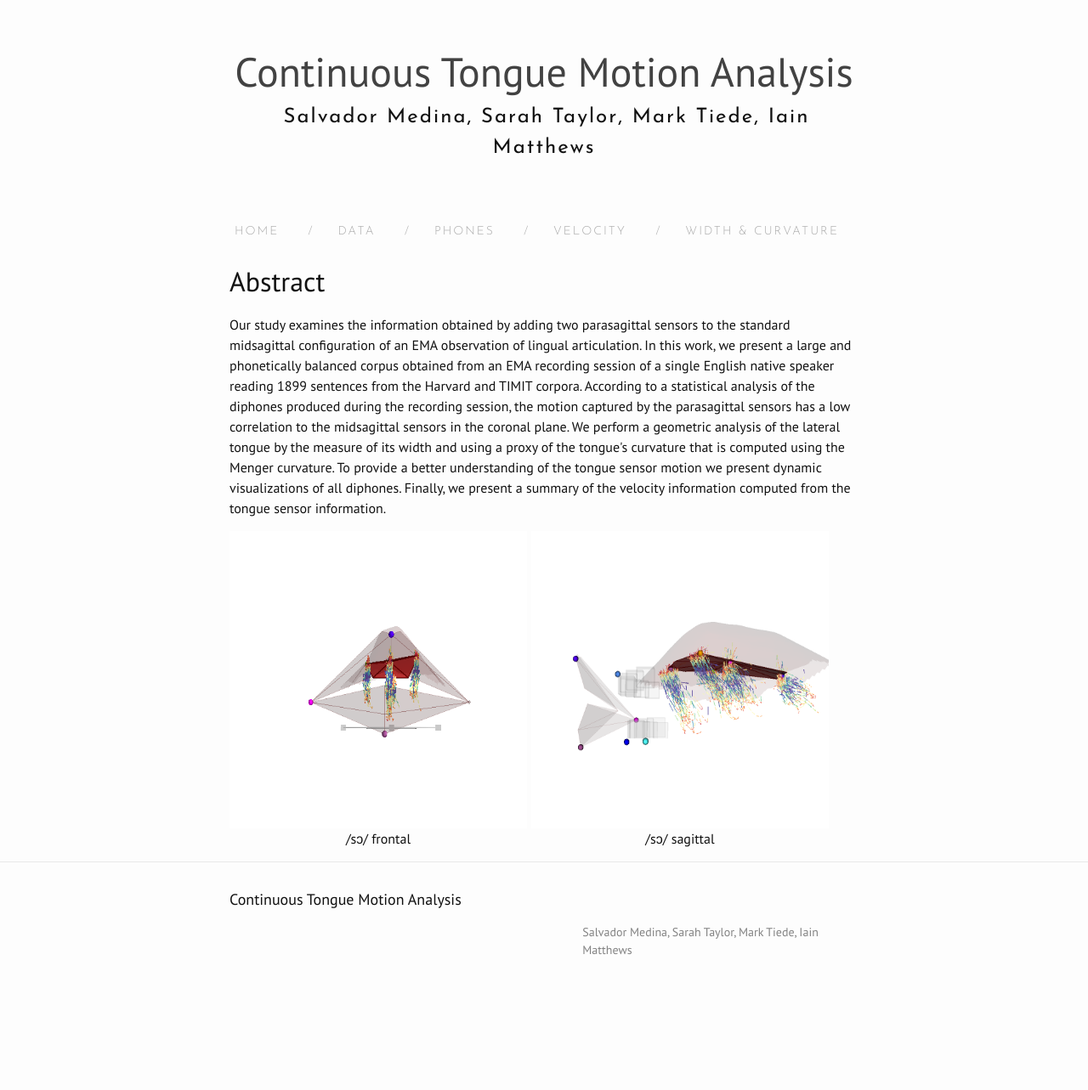
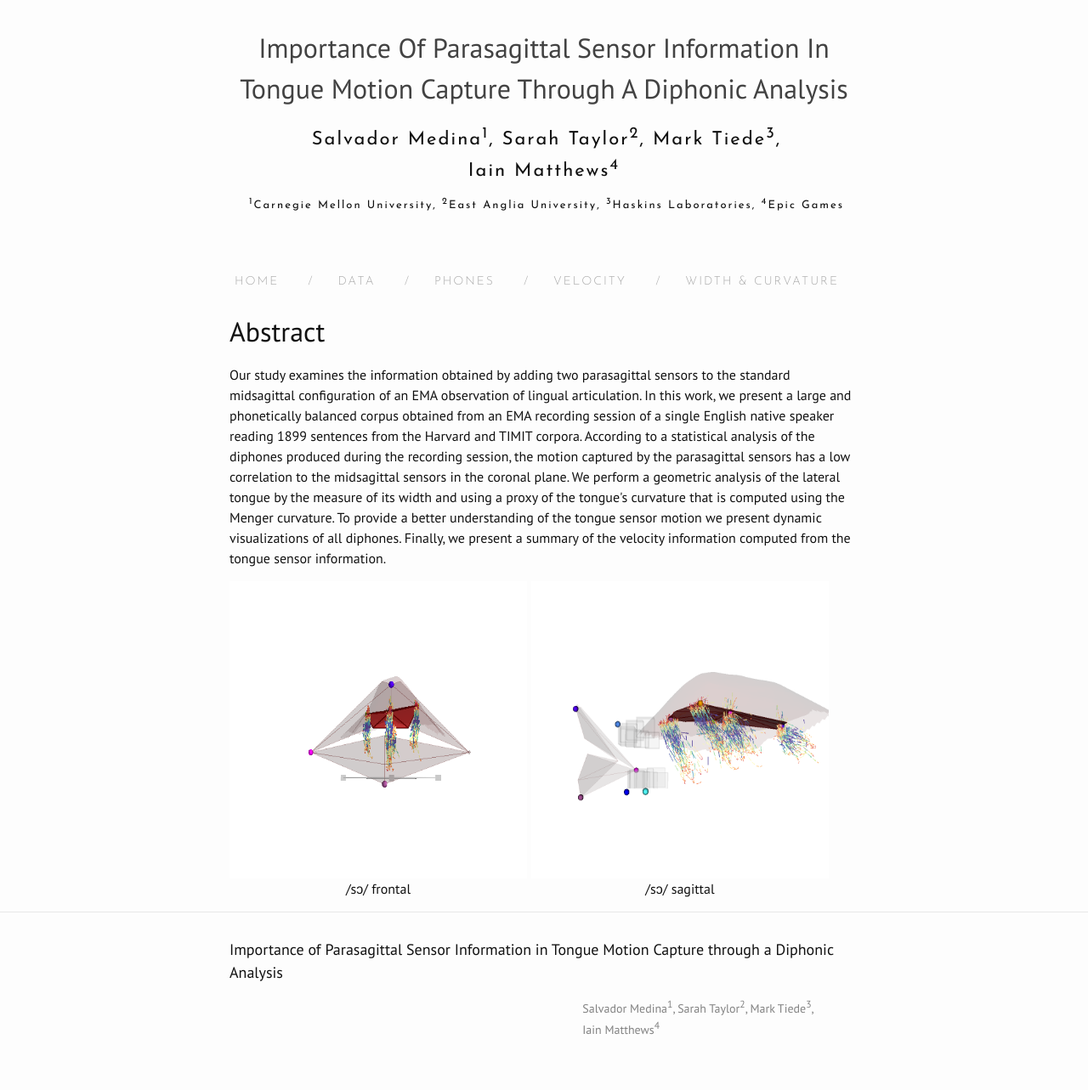
Before and after one commit to salmedina/ContinuousTongueMotionAnalysis, a Jekyll site: the page built from index.html, in a window 1280 px wide. Shown: the whole page at 85% size. Built offline with Jekyll 4.4.1, drawn with Linux system fonts in a browser that asks for light colours; nearby versions of some CDN libraries; the list of posts is cut into pages by our own code; before the commit the page ends 1189 px from its top, so only the background shows below that.

Commit message:
Fix header with proper title and authors

```diff
--- a/_config.yml
+++ b/_config.yml
@@ -6,9 +6,10 @@
 # 'jekyll serve'. If you change this file, please restart the server process.
 
 # Site settings
-title: Continuous Tongue Motion Analysis
+title: Importance of Parasagittal Sensor Information in Tongue Motion Capture through a Diphonic Analysis
 email:
-description: Salvador Medina, Sarah Taylor, Mark Tiede, Iain Matthews
+description: Salvador Medina<sup>1</sup>, Sarah Taylor<sup>2</sup>, Mark Tiede<sup>3</sup>,<br>Iain Matthews<sup>4</sup>
+subdescription: <sup>1</sup>Carnegie Mellon University, <sup>2</sup>East Anglia University, <sup>3</sup>Haskins Laboratories, <sup>4</sup>Epic Games
 baseurl: "/ContinuousTongueMotionAnalysis" # the subpath of your site, e.g. /blog
 url: "http://salmedina.github.io" # the base hostname & protocol for your site
 twitter_username:
--- a/_includes/header.html
+++ b/_includes/header.html
@@ -4,6 +4,9 @@
 </div>
 <div class="wrapper site-description">
 <center>  {{site.description}} </center>
+</div>
+<div class="wrapper site-subdescription">
+  <center>  {{site.subdescription}} </center>
 </div>
 <div class="wrapper">
   <div class="trigger site-navigation">
--- a/css/style.scss
+++ b/css/style.scss
@@ -384,15 +384,23 @@ pre {
   position: relative;
 }
 .site-title {
-  font-size: 48px;
+  font-size: 32px;
   font-weight: 100;
   font-family: 'PT Sans';
   text-transform: capitalize;
   font-weight: 500;
   margin-top: 1em;
+  margin-bottom: 0.5em;
 }
 .site-description {
-  font-size: 24px;
+  font-size: 22px;
+  letter-spacing: 2px;
+  text-indent: 6px;
+  font-family: 'Josefin Sans';
+  margin-bottom: 0.5em;
+}
+.site-subdescription {
+  font-size: 13px;
   letter-spacing: 2px;
   text-indent: 6px;
   font-family: 'Josefin Sans';
```
